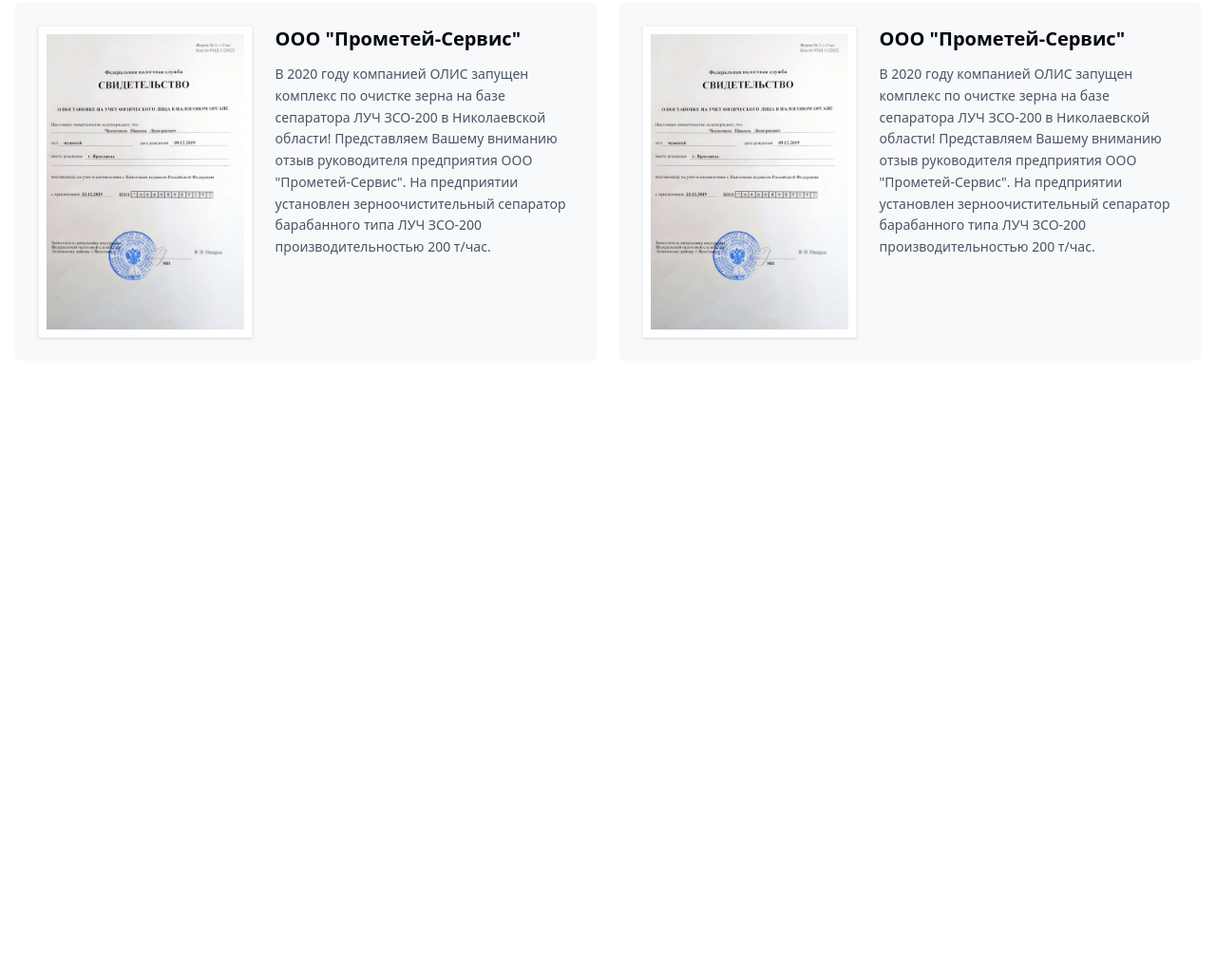
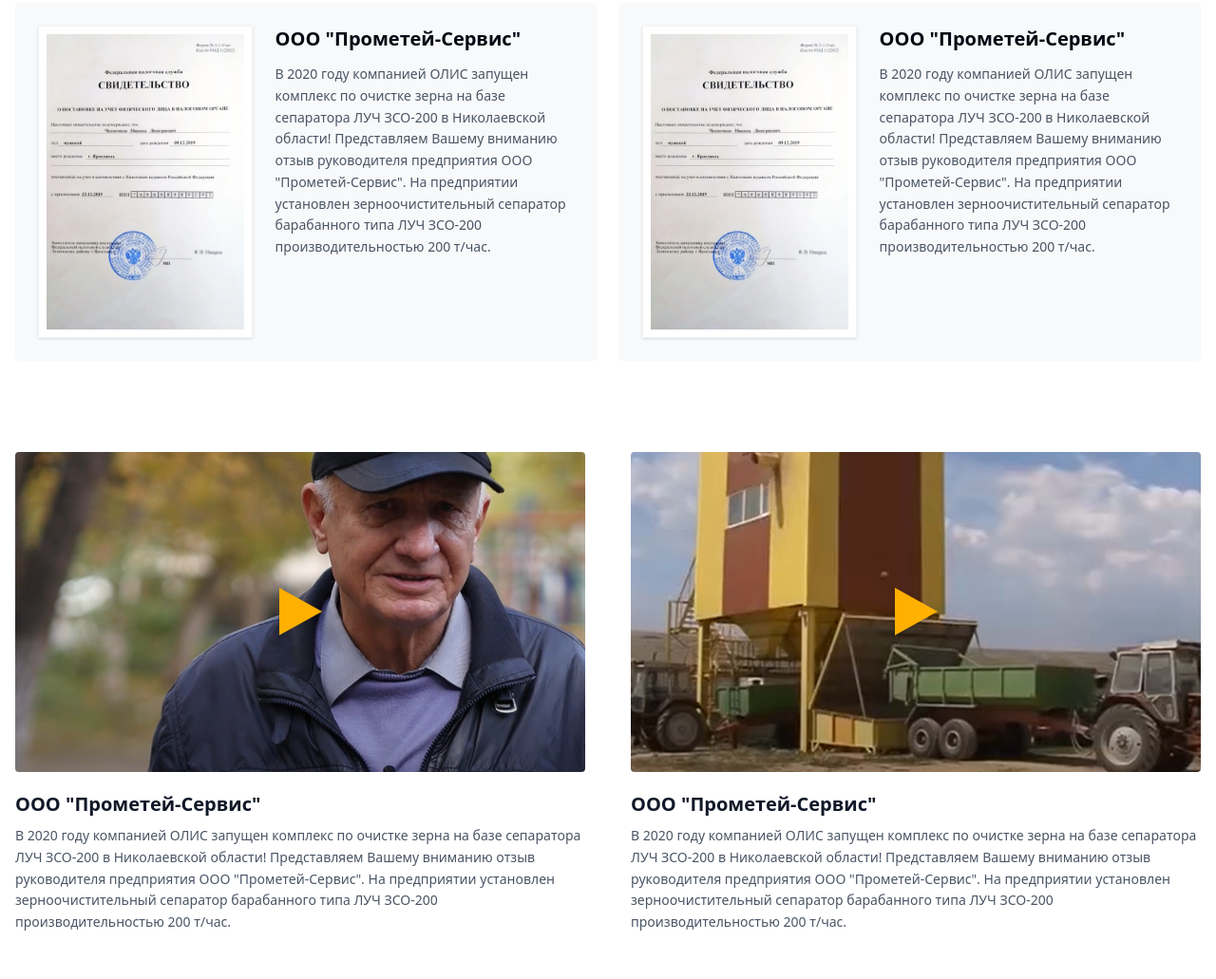
Before and after one commit to kabirovabdullo60-dot/group-work-2222, a website: page src/page4.html in a window 1280 px wide. Shown: the part 1924-2955 px from the top of the page at 95% size. Before the commit the page ends 2352 px from the top, so only its background shows below. Drawn offline with Linux system fonts and the light colour scheme.

Commit message:
section 3 on page4

```diff
--- a/src/page4.html
+++ b/src/page4.html
@@ -239,5 +239,47 @@
 
   </div>
 </section>
+<section class="w-full max-w-7xl mx-auto px-4 py-12 font-sans selection:bg-yellow-200">
+
+  <div class="grid grid-cols-1 md:grid-cols-2 gap-8 lg:gap-12">
+
+    <div class="flex flex-col w-full">
+      <div class="relative group overflow-hidden rounded-sm cursor-pointer aspect-video bg-gray-100 block">
+        <img src="./images_abdu/image 25.png" alt="" class="w-full h-full object-cover transition-transform duration-300 group-hover:scale-102" />
+
+        <div class="absolute inset-0 flex items-center justify-center pointer-events-none">
+          <div class="w-0 h-0 border-t-[25px] border-t-transparent border-l-[45px] border-l-[#FFB000] border-b-[25px] border-b-transparent drop-shadow-md transform transition-transform group-hover:scale-110"></div>
+        </div>
+      </div>
+
+      <div class="mt-5">
+        <h3 class="text-xl font-bold text-gray-900 mb-2">ООО "Прометей-Сервис"</h3>
+        <p class="text-sm text-gray-600 leading-relaxed">
+В 2020 году компанией ОЛИС запущен комплекс по очистке зерна на базе сепаратора ЛУЧ ЗСО-200 в Николаевской области!
+Представляем Вашему вниманию отзыв руководителя предприятия ООО "Прометей-Сервис".
+На предприятии установлен зерноочистительный сепаратор барабанного типа ЛУЧ ЗСО-200 производительностью 200 т/час.        </p>
+      </div>
+    </div>
+
+    <div class="flex flex-col w-full">
+      <div class="relative group overflow-hidden rounded-sm cursor-pointer aspect-video bg-gray-100 block">
+        <img src="./images_abdu/image 27.png" alt="ООО Прометей-Сервис" class="w-full h-full object-cover transition-transform duration-300 group-hover:scale-102" />
+
+        <div class="absolute inset-0 flex items-center justify-center pointer-events-none">
+          <div class="w-0 h-0 border-t-[25px] border-t-transparent border-l-[45px] border-l-[#FFB000] border-b-[25px] border-b-transparent drop-shadow-md transform transition-transform group-hover:scale-110"></div>
+        </div>
+      </div>
+
+      <div class="mt-5">
+        <h3 class="text-xl font-bold text-gray-900 mb-2">ООО "Прометей-Сервис"</h3>
+        <p class="text-sm text-gray-600 leading-relaxed">
+В 2020 году компанией ОЛИС запущен комплекс по очистке зерна на базе сепаратора ЛУЧ ЗСО-200 в Николаевской области!
+Представляем Вашему вниманию отзыв руководителя предприятия ООО "Прометей-Сервис".
+На предприятии установлен зерноочистительный сепаратор барабанного типа ЛУЧ ЗСО-200 производительностью 200 т/час.        </p>
+      </div>
+    </div>
+
+  </div>
+</section>
 </body>
 </html>
```
